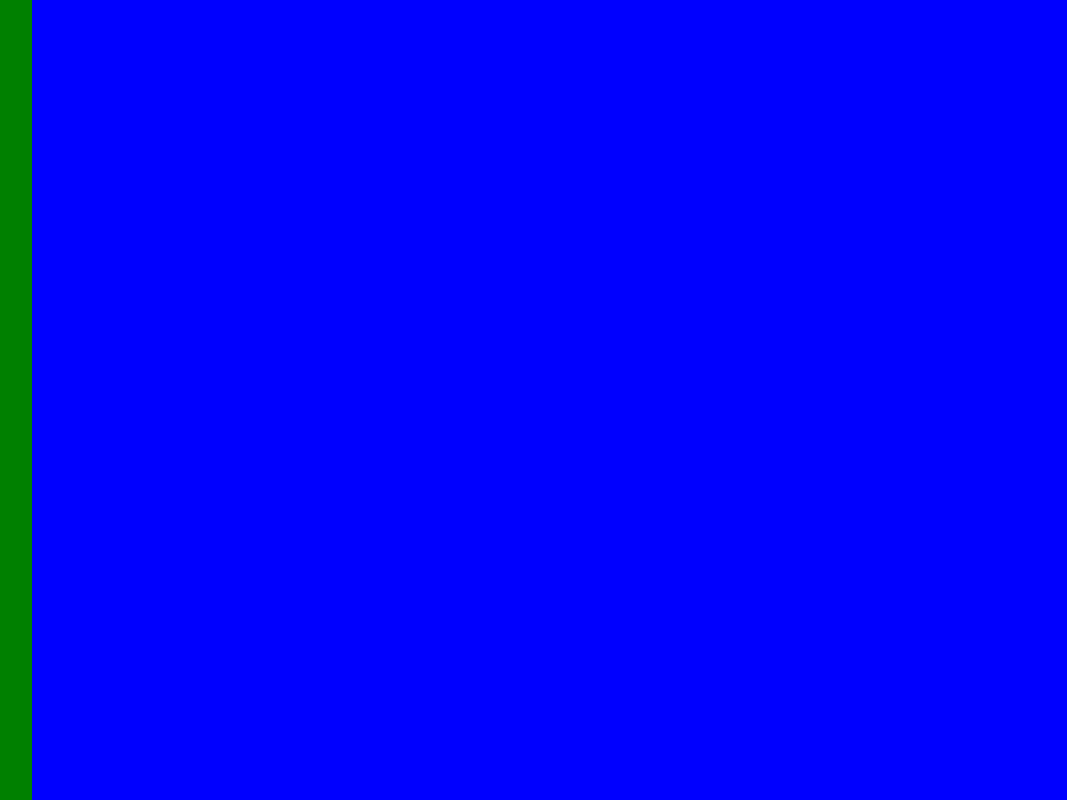
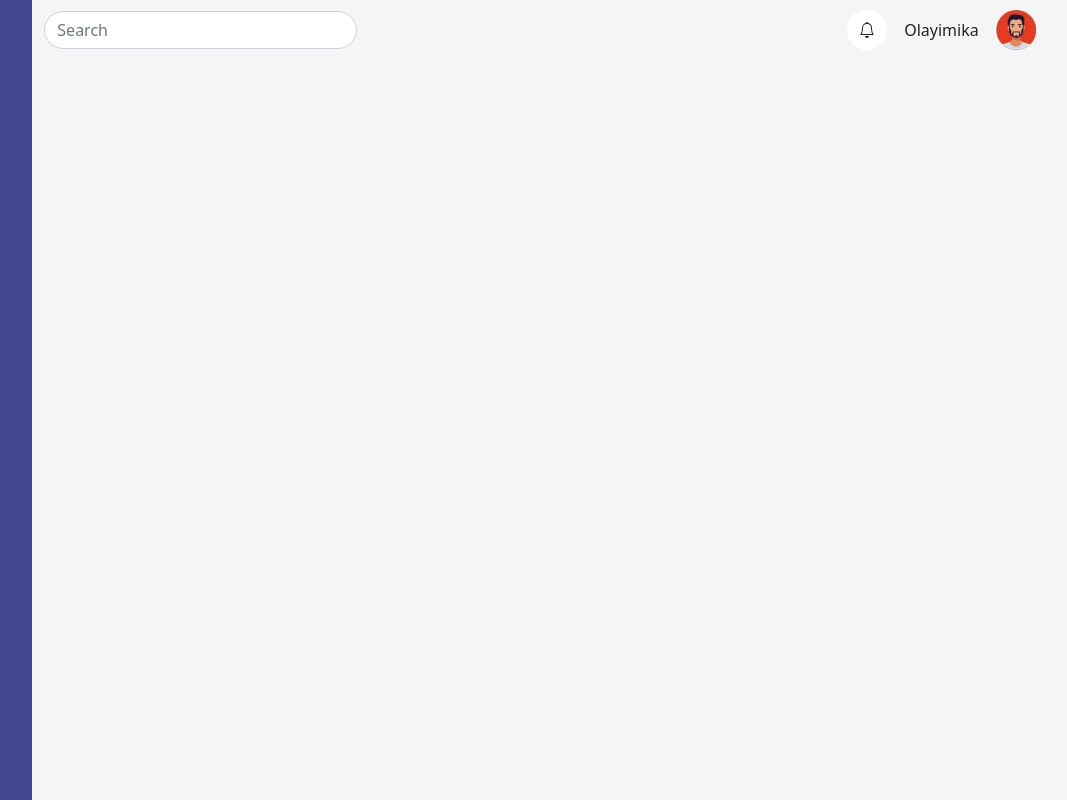
Before and after one commit to olayinka02/Corporations, a React (Create React App) app: page /responsivedashboard in a window 1280 px wide. Shown: the whole page, without its empty margins (181-1248 px from the left). Built offline with nearby package versions, Linux system fonts and the light colour scheme.

Commit message:
Corporation

```diff
--- a/src/component/Dashboard/DashboardPage.js
+++ b/src/component/Dashboard/DashboardPage.js
@@ -1,6 +1,9 @@
 import React, { Component } from 'react';
 //import { Container } from 'react-bootstrap';
-import { Container, Row, Col } from 'react-bootstrap';
+import { Container, Row, Col, Form , Image} from 'react-bootstrap';
+
+import { Bell } from 'react-bootstrap-icons';
+import Profile from '../images/profile.png';
 
 //import './Styled/Dashboardstyle.css';
 
@@ -12,14 +15,30 @@ class DashboardPage extends Component {
 
         return (
 
-              <Container fluid>
-                <Row style={{left:0,backgroundColor:'blue',height:100+'vh'}}>
-                    <Col xs={12} md={2}  style={{left:0,backgroundColor:'green',color:'yellow',}}>
+            <Container fluid>
+                <Row style={{ left: 0, backgroundColor: '#F5F5F5', height: 100 + 'vh' }}>
+                    <Col xs={12} md={2} style={{ left: 0, backgroundColor: '#404690', }}>
 
                     </Col>
-                    <Col  xs={12} md={10} ></Col>
+                    <Col xs={12} md={10} style={{ paddingTop: 10, paddingBottom: 10, }}>
+                        <div style={{display: 'flex',flexDirection:'row',alignItems:'center',gap:47+'%',}}>
+                            <Form.Control style={{ width: 30 + '%', borderRadius: 35 + 'rem' }} type="email" placeholder="Search" />
+                            <div  style={{display: 'flex',flexDirection:'row',alignItems:'center',gap:17,}} >
+
+                                <div style={{ padding: 4, backgroundColor: 'white', width:  40+'px', height:  40+'px',justifyContent:'center',borderRadius: 35 + 'rem',display: 'flex',flexDirection:'row',alignItems:'center', }}>
+                                    <Bell />
+                                </div>
+                                <span>Olayimika </span>
+                                <Image style={{width:40+'px', height:40+'px'}} src={Profile} alt='image' />
+
+
+                            </div>
+                        </div>
+
+
+                    </Col>
                 </Row>
-              </Container>
+            </Container>
 
 
         );
--- a/src/component/Dashboard/MobileDashboard.js
+++ b/src/component/Dashboard/MobileDashboard.js
@@ -13,6 +13,7 @@ function MobileDashboard() {
       <Button variant="primary" onClick={handleShow}>
         Launch
       </Button>
+      <h1>hello</h1>
 
       <Offcanvas style={{width:50+'%'}} show={show} onHide={handleClose}>
         <Offcanvas.Header closeButton>
```
Also changed, not shown: src/component/images/profile.png (added).
